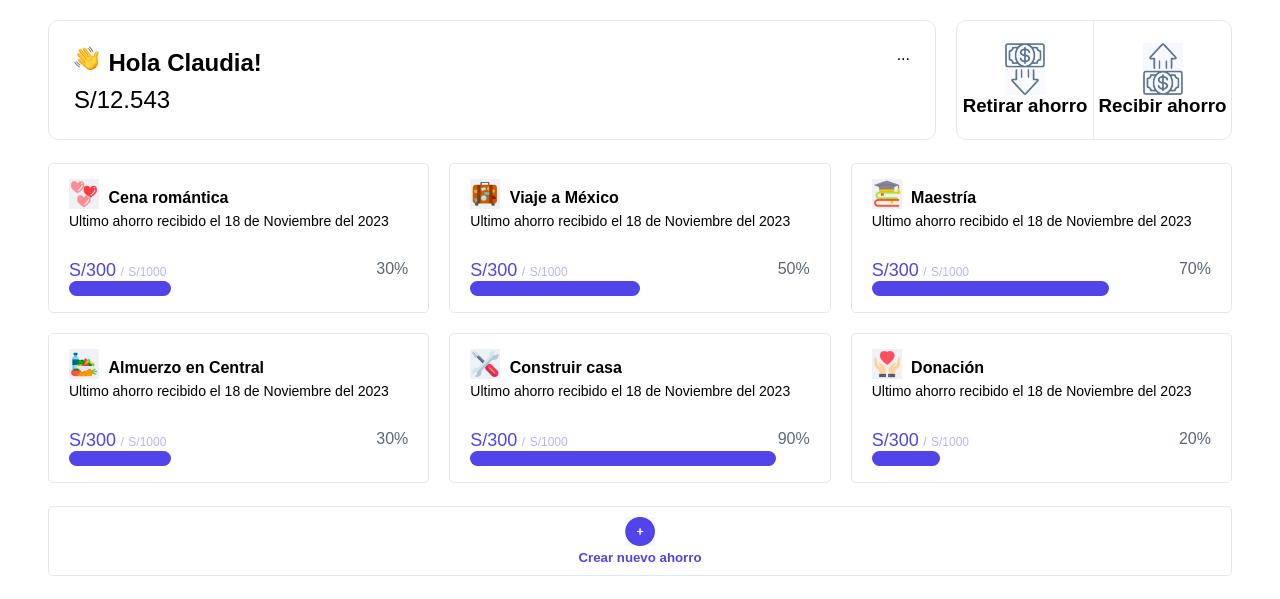
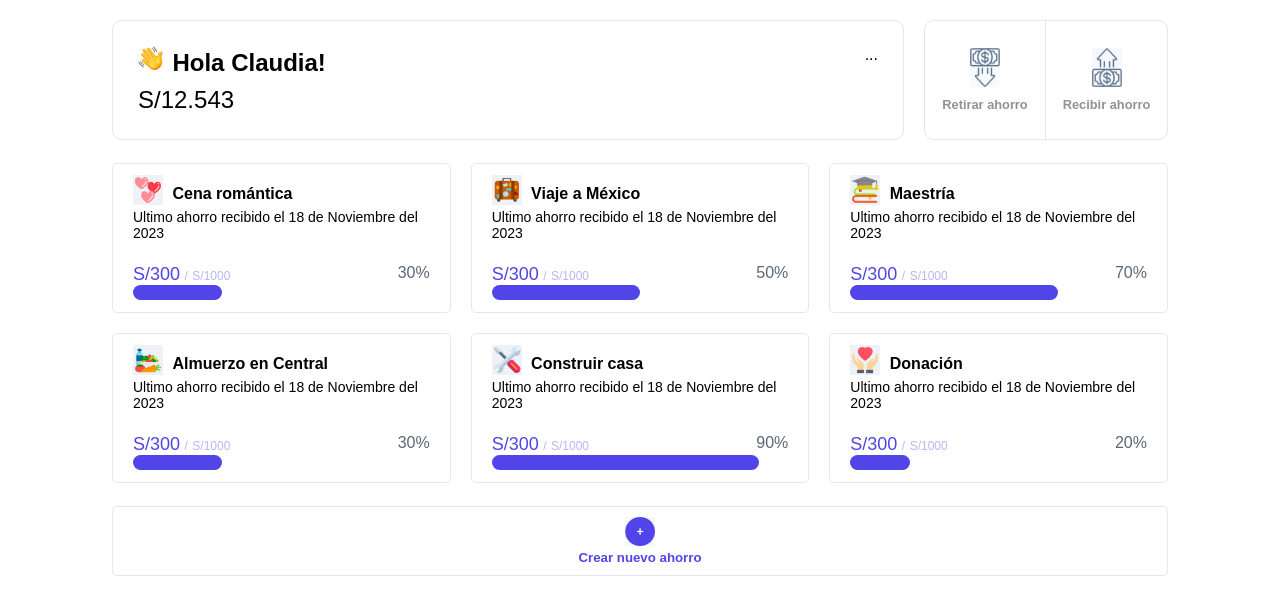
Before and after one commit to ClauGonz2909/hackaton-06, a plain HTML site: page index.html in a window 1280 px wide. Shown: the part 201-800 px from the top of the page. Drawn offline with Linux system fonts and the light colour scheme.

Commit message:
proyecto finalizado

```diff
--- a/styles.scss
+++ b/styles.scss
@@ -12,10 +12,15 @@
 }
  body{
     background-color:#fff;
-    font-family:Arial, Helvetica, sans-serif
+    font-family:Arial, Helvetica, sans-serif;
+    display: flex;
+    justify-content: center;
  }
 
+main{
+    width: 90%;
 
+}
 
  .panel-interior{
     padding: 0px 48px;
@@ -80,7 +85,14 @@
 }
 
  .columna2 img {
-    width: 40px;
+    width: 30px;
+
+}
+
+.columna2 div h3{
+    font-size: 0.8rem;
+    margin-top: 10px;
+    color: rgb(150, 144, 144);
 }
 
 
```
Also changed, not shown: styles.css, 1 other file.
